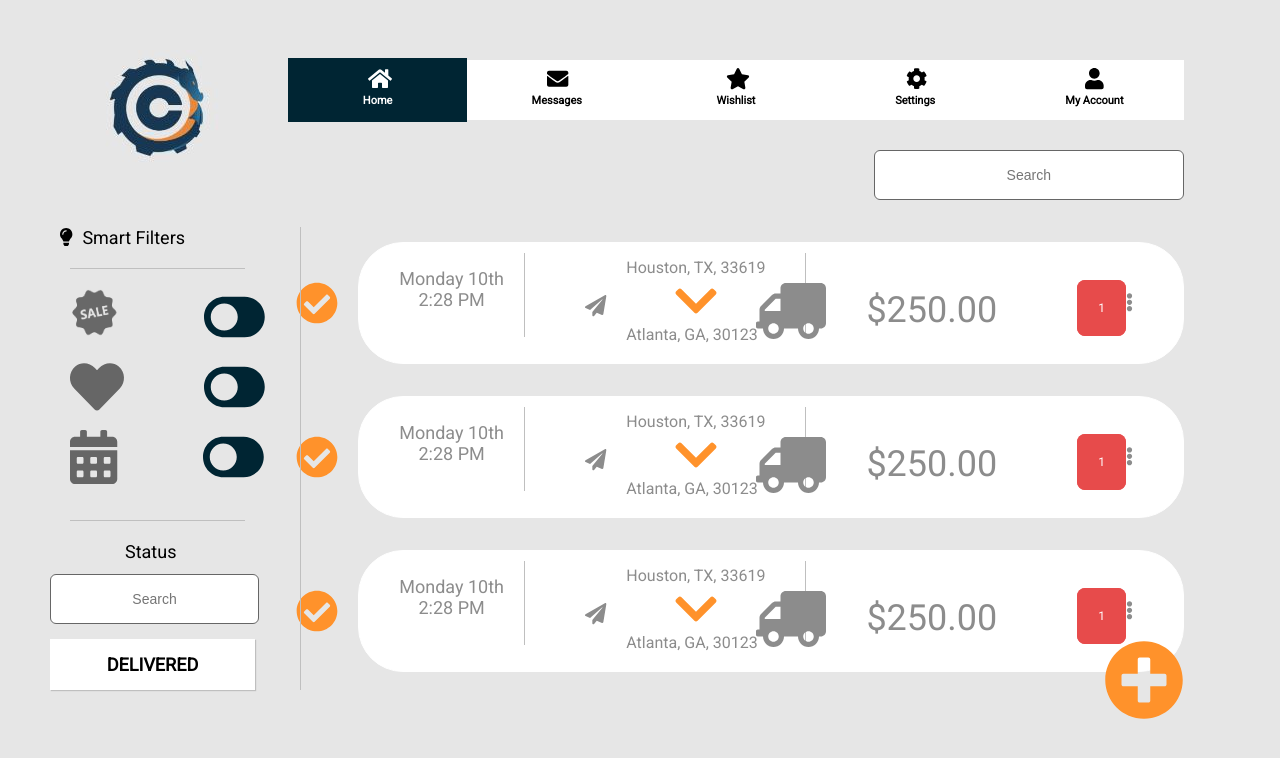
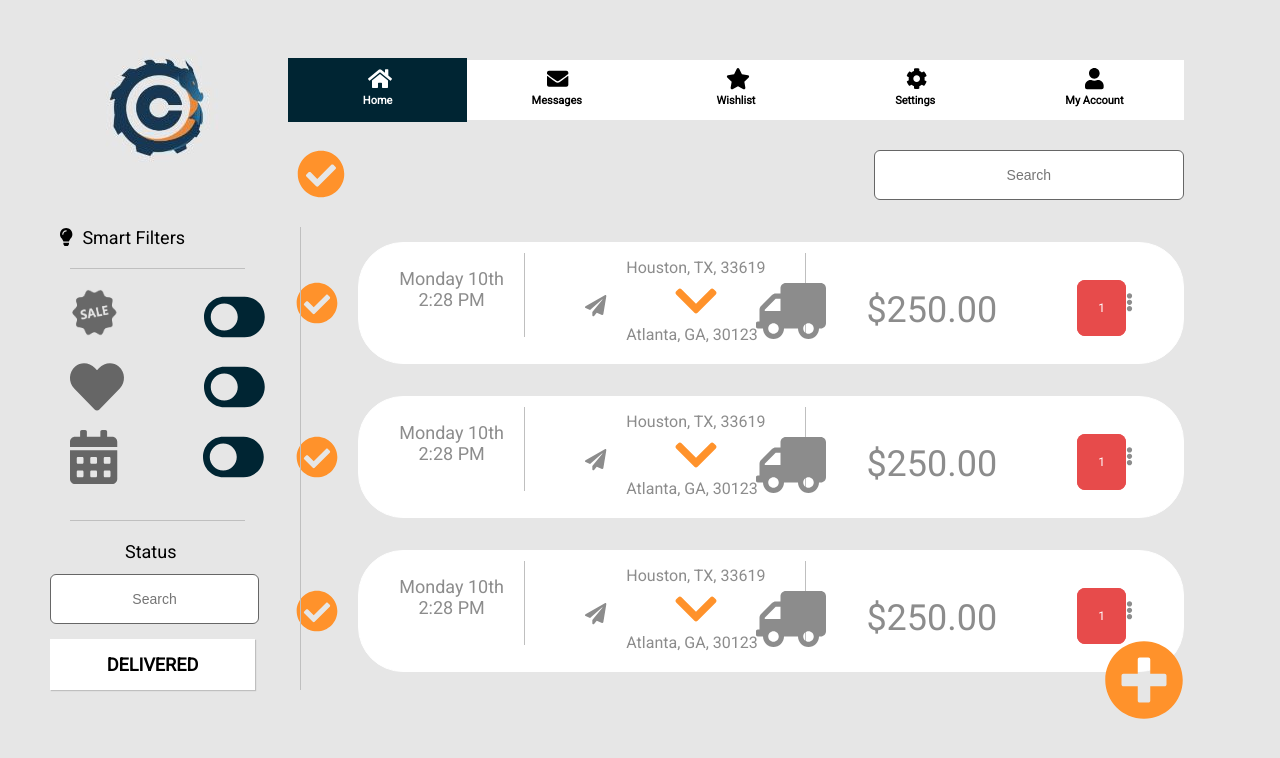
Before and after one commit to patricia-montoya/ecommerce, a React (Create React App) app: page / in a window 1280 px wide. Shown: the top 758 px of the page. Built offline with nearby package versions, Linux system fonts and the light colour scheme.

Commit message:
Adding check icon to home

```diff
--- a/src/layouts/MainLayout.js
+++ b/src/layouts/MainLayout.js
@@ -39,6 +39,11 @@ const Layout = styled.div`
   padding: 0 0 ${setRem(60)} ${setRem(40)};
 }
 
+.general-check-icon {
+  color: ${setColor.mustard};
+  margin-left: ${setRem(35)};
+}
+
 
 `
 
--- a/src/views/Home.js
+++ b/src/views/Home.js
@@ -10,6 +10,7 @@ const Home = (props) => {
   return (
     <>
       <MainLayout>
+        <FontAwesomeIcon icon={setIcon.check} size="3x" className="general-check-icon"/>
           <SearchInput position="absolute" top="0" right="0" width="30%"/>
           <ItemList className="items-container"/>
           <FontAwesomeIcon icon={setIcon.plus} className="add-icon" size="5x"/>
```
